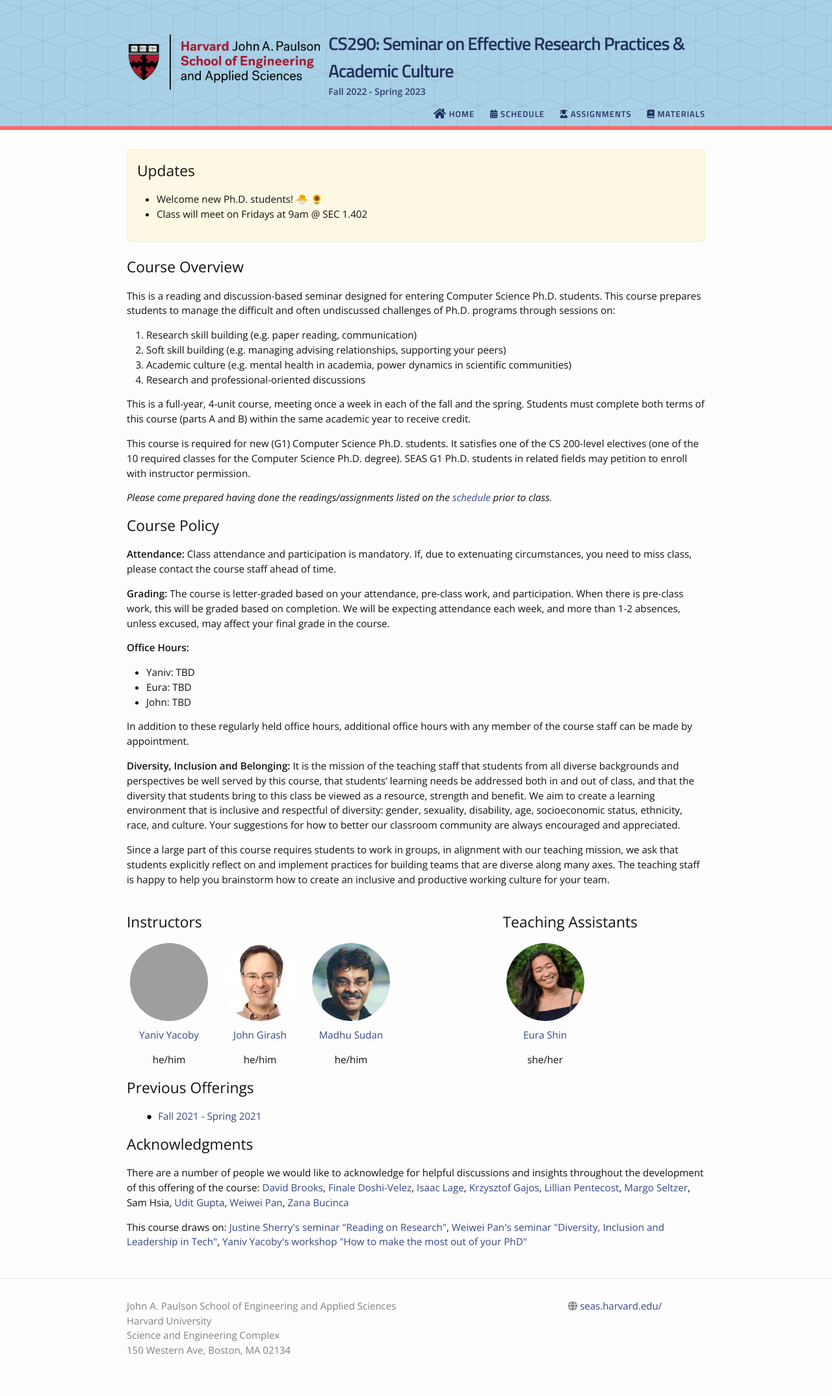
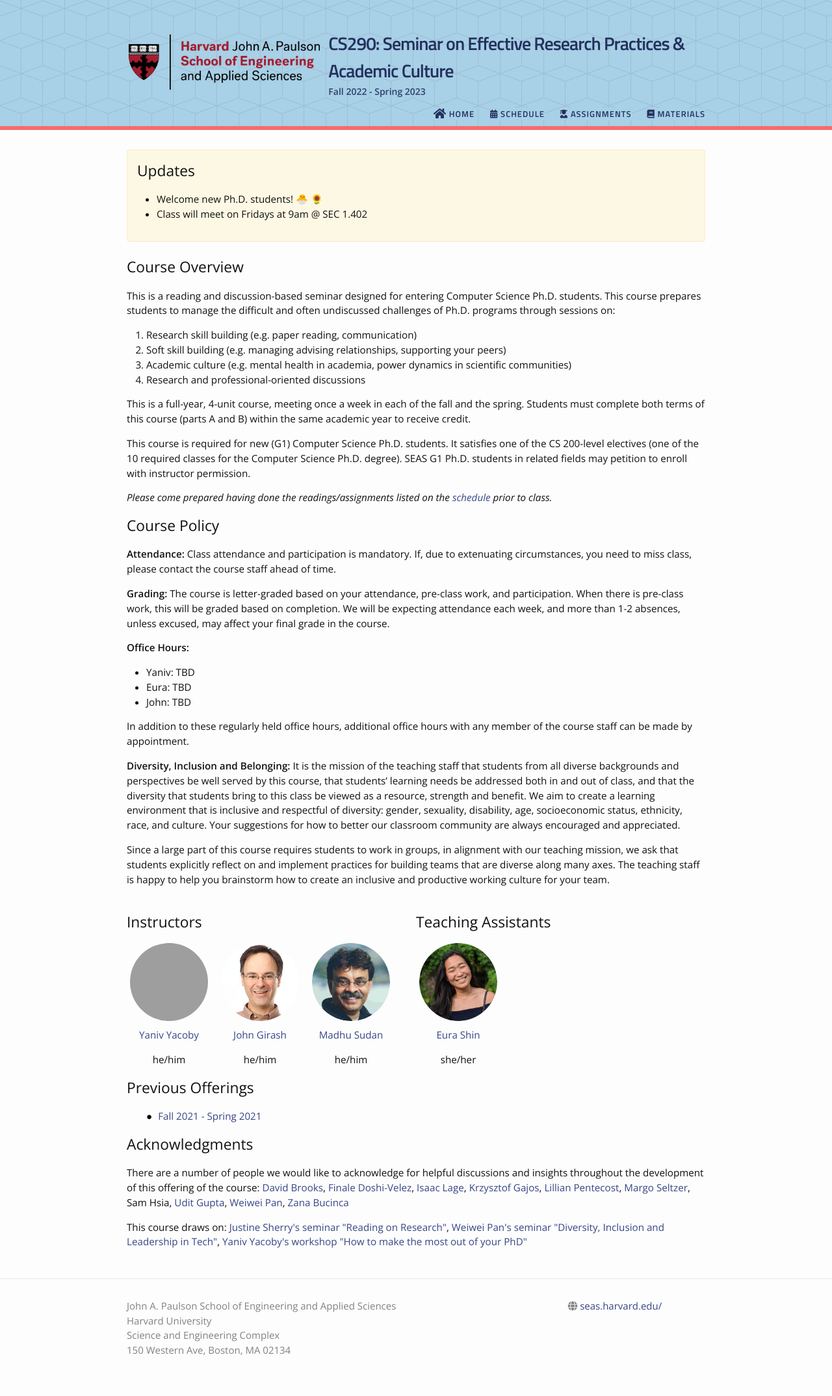
Before and after one commit to yanivyacoby/harvard-cs290, a Jekyll site: the page built from index.md, in a window 1280 px wide. Shown: the whole page at 65% size. Built offline with Jekyll 4.4.1, drawn with Linux system fonts in a browser that asks for light colours; nearby versions of some CDN libraries; our own code applies the rules of GitHub Pages for plain Markdown files; grey boxes are pictures that could not be loaded.

Commit message:
Update home.html

```diff
--- a/_layouts/home.html
+++ b/_layouts/home.html
@@ -16,7 +16,7 @@ layout: default
 
     <br>
     <div>
-        <div style="width:65%; float: left">
+        <div style="width:50%; float: left">
             <!-- <h2>Instructors</h2> -->
             <!-- <div class="image--cover-container">
                 <img src="{{site.data.people.instructor.profile_pic | prepend: site.baseurl }}" class="image--cover">
@@ -41,7 +41,7 @@ layout: default
             </div>
         </div>
 
-        <div style="width:35%; float: left">
+        <div style="width:50%; float: left">
             <div class="profile-pic-gallary ">
                 <h2>Teaching Assistants</h2>
                 {% for ta in site.data.people.teaching_assistants %}
```
